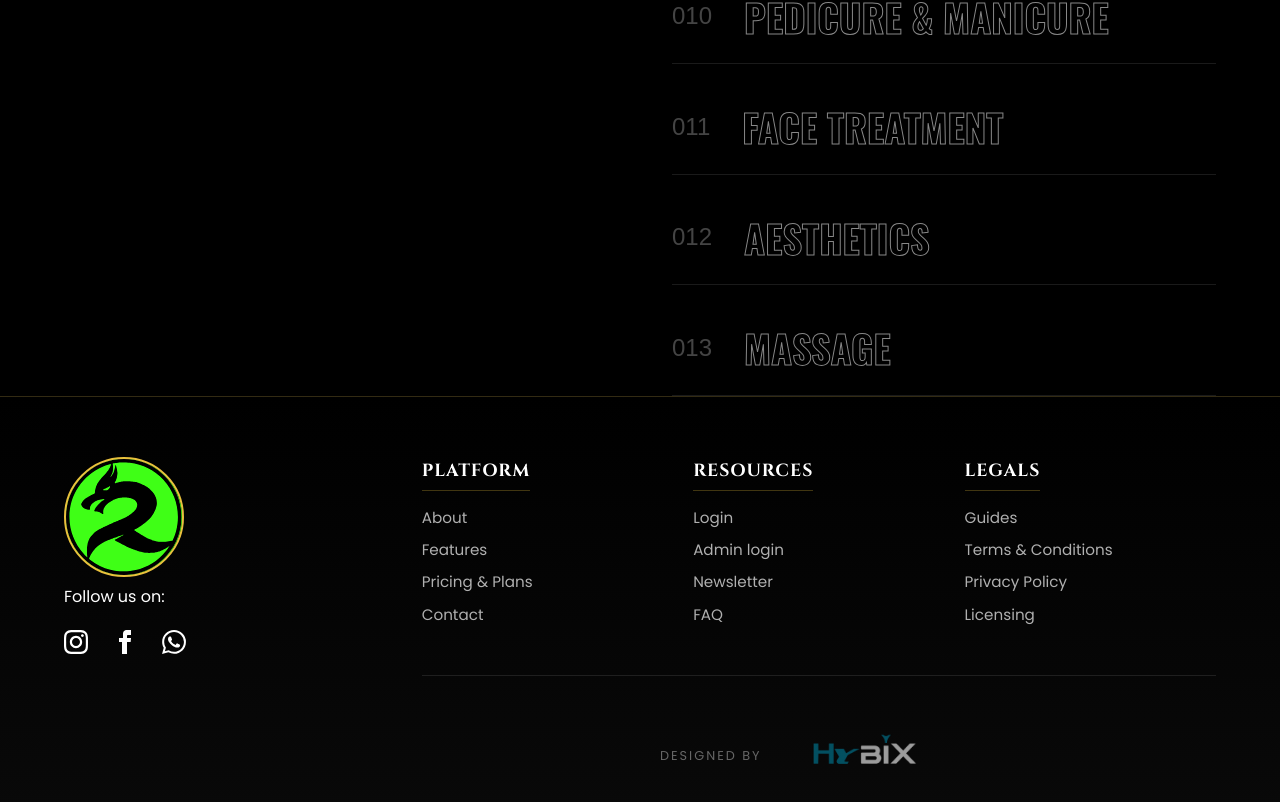
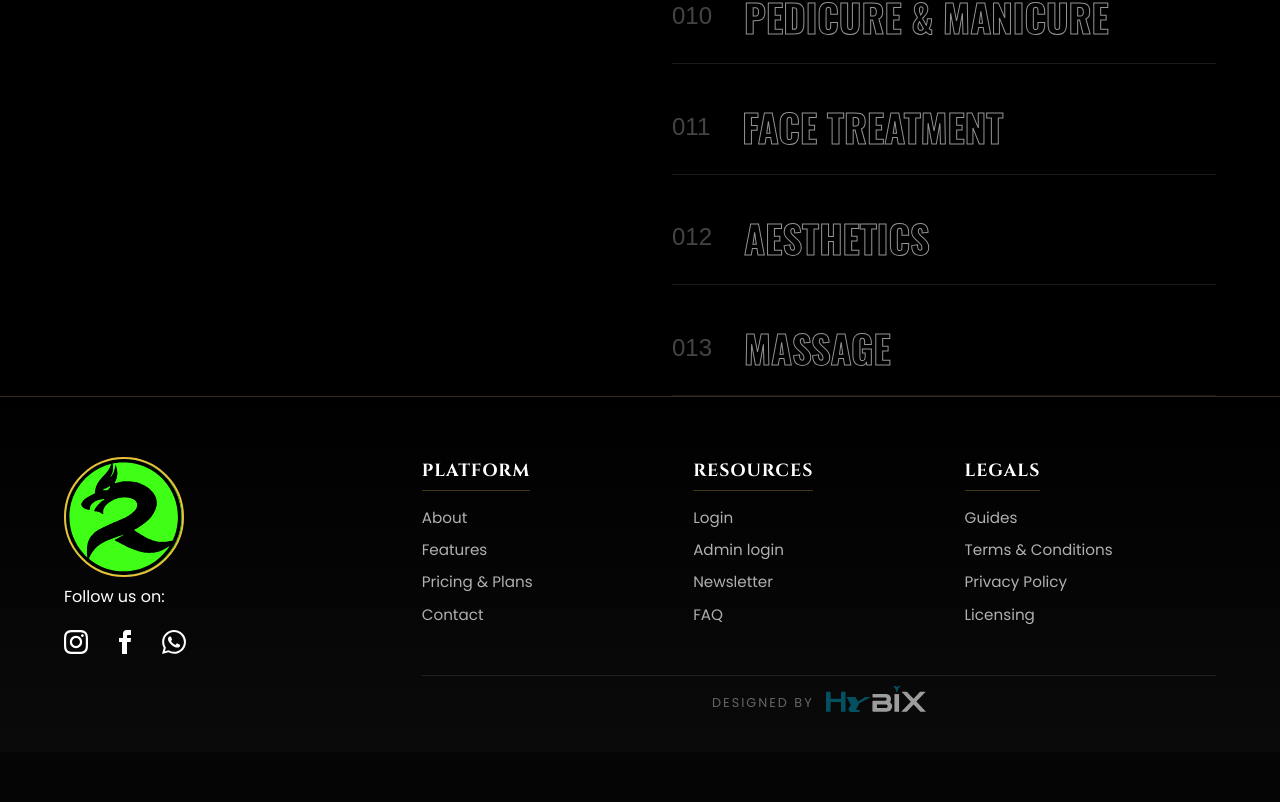
Before and after one commit to Starlord786/riyamakeover-in, a React (Vite) app: page /services in a window 1280 px wide. Shown: the part 1242-2044 px from the top of the page. After the commit the page ends 1994 px from the top, so only its background shows below. Built offline with nearby package versions, Linux system fonts and the light colour scheme; no server answers; a web font is replaced by a local one.

Commit message:
Speacial Effects

```diff
--- a/src/components/Footer.css
+++ b/src/components/Footer.css
@@ -20,7 +20,6 @@
 .footer-content {
     display: grid;
     grid-template-columns: 1fr 2.5fr;
-    /* Adjusted for better spacing */
     gap: 40px;
     max-width: 1400px;
     margin: 0 auto;
@@ -90,7 +89,6 @@
     font-size: 0.95rem;
     transition: all 0.3s ease;
     display: block;
-    /* Ensures links stack correctly */
 }
 
 .footer-link:hover {
@@ -98,12 +96,21 @@
     padding-left: 5px;
 }
 
+/* --- UPDATED DESIGNER CONTAINER --- */
 .designer-inline-container {
     display: flex;
     align-items: center;
+    /* Vertically centers text and logo together */
+    justify-content: center;
+    /* Horizontally centers the whole block in footer */
+    gap: 12px;
+    /* Controlled gap between text and logo */
     margin-top: 40px;
     padding-top: 20px;
     border-top: 1px solid rgba(255, 255, 255, 0.1);
+    width: 100%;
+    /* Ensures it takes full width to center correctly */
+    text-align: center;
 }
 
 .designed-by-text-inline {
@@ -111,12 +118,20 @@
     color: #666;
     letter-spacing: 2px;
     text-transform: uppercase;
-    margin-left: 30%;
+    margin: 0;
+    /* Removed negative margins that caused misalignment */
+    line-height: 1;
+    /* Ensures text doesn't have extra top/bottom space */
 }
 
 .hybix-logo-inline {
-    width: 200px;
+    width: 100px;
+    /* Slightly smaller for better vertical alignment */
+    height: auto;
     opacity: 0.6;
+    display: block;
+    margin-top: -10px;
+    /* Removes ghost padding at bottom of images */
     transition: opacity 0.3s ease;
 }
 
@@ -131,13 +146,13 @@
         text-align: center;
     }
 
-    .footer-left,
-    .column-heading,
-    .designer-inline-container {
+    .footer-left {
         align-items: center;
-        justify-content: center;
-        margin-left: auto;
-        margin-right: auto;
+        margin-bottom: 30px;
+    }
+
+    .column-heading {
+        margin: 0 auto 15px;
     }
 }
 
@@ -146,17 +161,9 @@
         grid-template-columns: 1fr;
     }
 
-    .hybix-logo-inline {
-        width: 150px;
-    }
-
-    .designed-by-text-inline {
-        margin-left: 5%;
-    }
-
     .designer-inline-container {
-        flex-direction: column;
-        align-items: center;
-        justify-content: center;
+        flex-direction: row;
+        /* Keep them side-by-side even on small screens */
+        gap: 10px;
     }
 }
--- a/src/components/Footer.jsx
+++ b/src/components/Footer.jsx
@@ -2,7 +2,7 @@ import React from 'react';
 import { Link } from 'react-router-dom';
 import './Footer.css';
 import dragonLogo from '../assets/dragon-animated.svg';
-import hybixLogo from '../assets/Darkmode.png';
+import hybixLogo from '../assets/hybix.svg';
 
 const Footer = () => {
     return (
--- a/src/components/Services.css
+++ b/src/components/Services.css
@@ -116,7 +116,7 @@
 
 .detail-desc-inline {
     font-family: 'Google Sans Flex', serif;
-    color: #aeaeae;
+    color: #ffffff;
     font-size: 1.1rem;
     line-height: 1.5;
     margin: 0;
@@ -144,7 +144,7 @@
     font-family: 'Oswald', sans-serif;
     font-size: clamp(2rem, 3vw, 3.5rem);
     color: transparent;
-    -webkit-text-stroke: 1px #888;
+    -webkit-text-stroke: 1px #989494;
     margin: 0;
     text-transform: uppercase;
     transition: all 0.4s ease;
--- a/src/index.css
+++ b/src/index.css
@@ -80,3 +80,9 @@ button {
 ::-webkit-scrollbar-thumb:hover {
   background: var(--accent);
 }
+
+/* Global Selection Highlight (Gold for Makeover) */
+::selection {
+  background-color: var(--accent);
+  color: #000000;
+}
--- a/src/tattoo/components/TattooHome.css
+++ b/src/tattoo/components/TattooHome.css
@@ -528,3 +528,9 @@ body {
     font-weight: bold;
     letter-spacing: 2px;
 }
+
+/* Selection Highlight for Tattoo Mode (Green) */
+body.tattoo-mode ::selection {
+    background-color: var(--accent-color);
+    color: #000000;
+}
```
Also changed, not shown: src/assets/hybix.svg (added).
